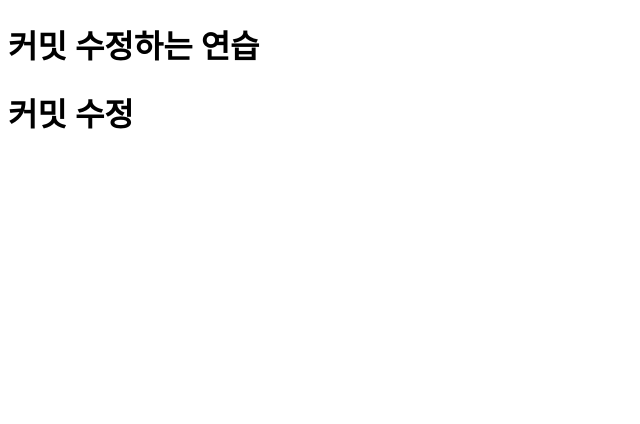
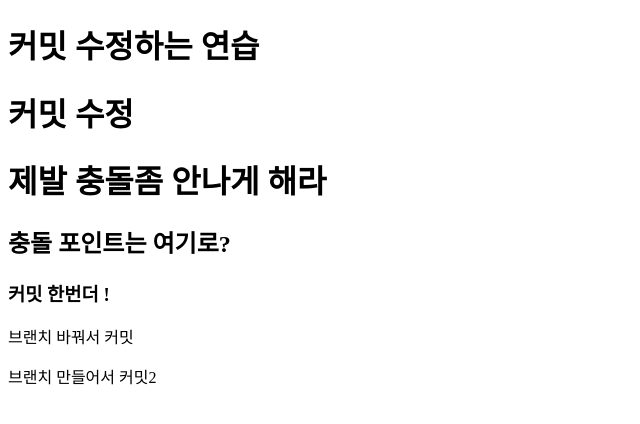
Before and after one commit to Sunflo-H/git-merge-test, a plain HTML site: page index.html in a window 1280 px wide. Shown: the whole page, without its empty margins (0-640 px from the left). Drawn offline with Linux system fonts and the light colour scheme.

Commit message:
Revert "양아치 병합"
This reverts commit f7994d4284eaf5e071149ac3fb49ab90aded58ef.

```diff
--- a/index.html
+++ b/index.html
@@ -9,5 +9,10 @@
 <body>
     <h1>커밋 수정하는 연습</h1>
     <h1>커밋 수정</h1>
+    <h1>제발 충돌좀 안나게 해라</h1>
+    <h2>충돌 포인트는 여기로?</h2>
+    <h3>커밋 한번더 !</h3>
+    <p>브랜치 바꿔서 커밋</p>
+    <p>브랜치 만들어서 커밋2</p>
 </body>
 </html>
```
